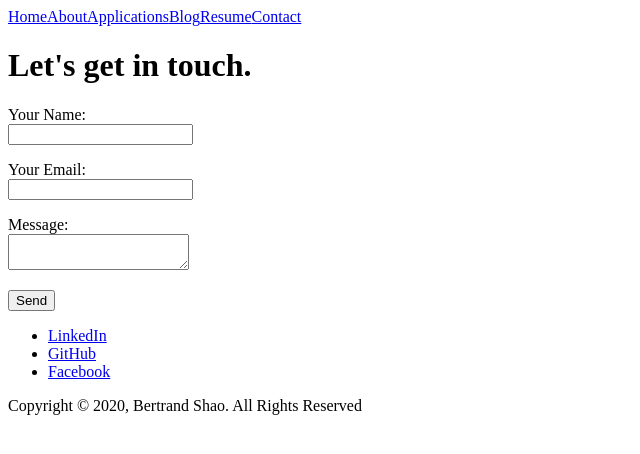
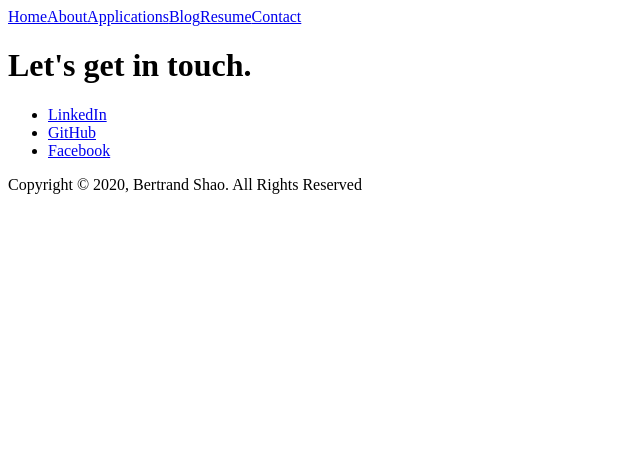
Before and after one commit to bertrandcodes/personal-portfolio, a React app: page /contact in a window 1280 px wide. Shown: the top 454 px of the page, without its empty margins (0-640 px from the left). Built offline with nearby package versions, Linux system fonts and the light colour scheme; the HTML template or start-up script is replaced by a standard one.

Commit message:
Update contact issue

```diff
--- a/client/src/components/Contact.jsx
+++ b/client/src/components/Contact.jsx
@@ -30,7 +30,7 @@
       <div className="contact-div">
         <h1 className="contact-header">Let's get in touch.</h1>
 
-        <form name="contact" method="POST" netlify>
+        <form name="contact" netlify netlify-honeypot="bot-field" hidden>
           <p>
             <label>
               <div classname="contact-input">Your Name: </div><input type="text" name="name" />
```
Also changed, not shown: 1 other file (tests, documents, lock files or other folders).
